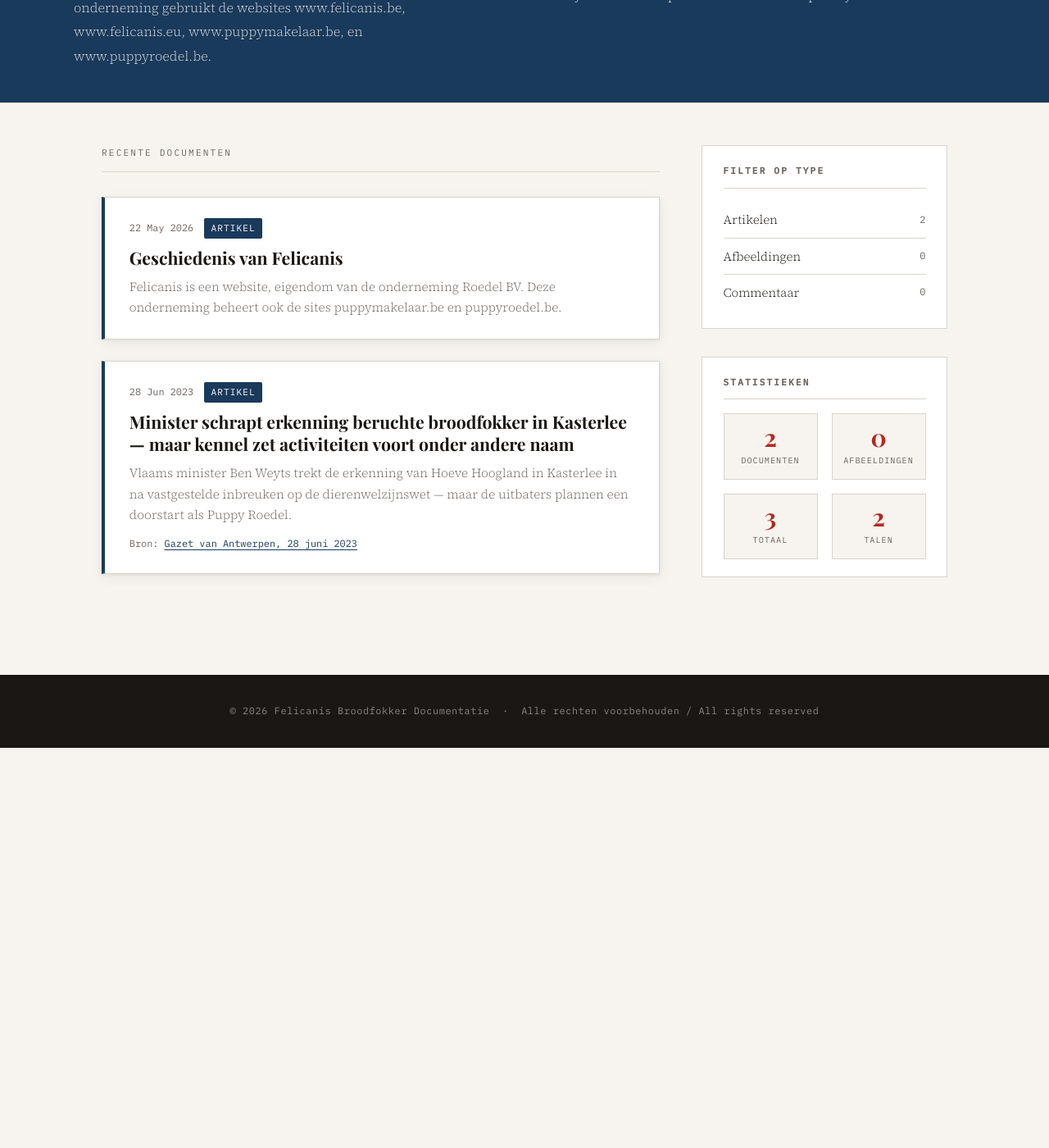
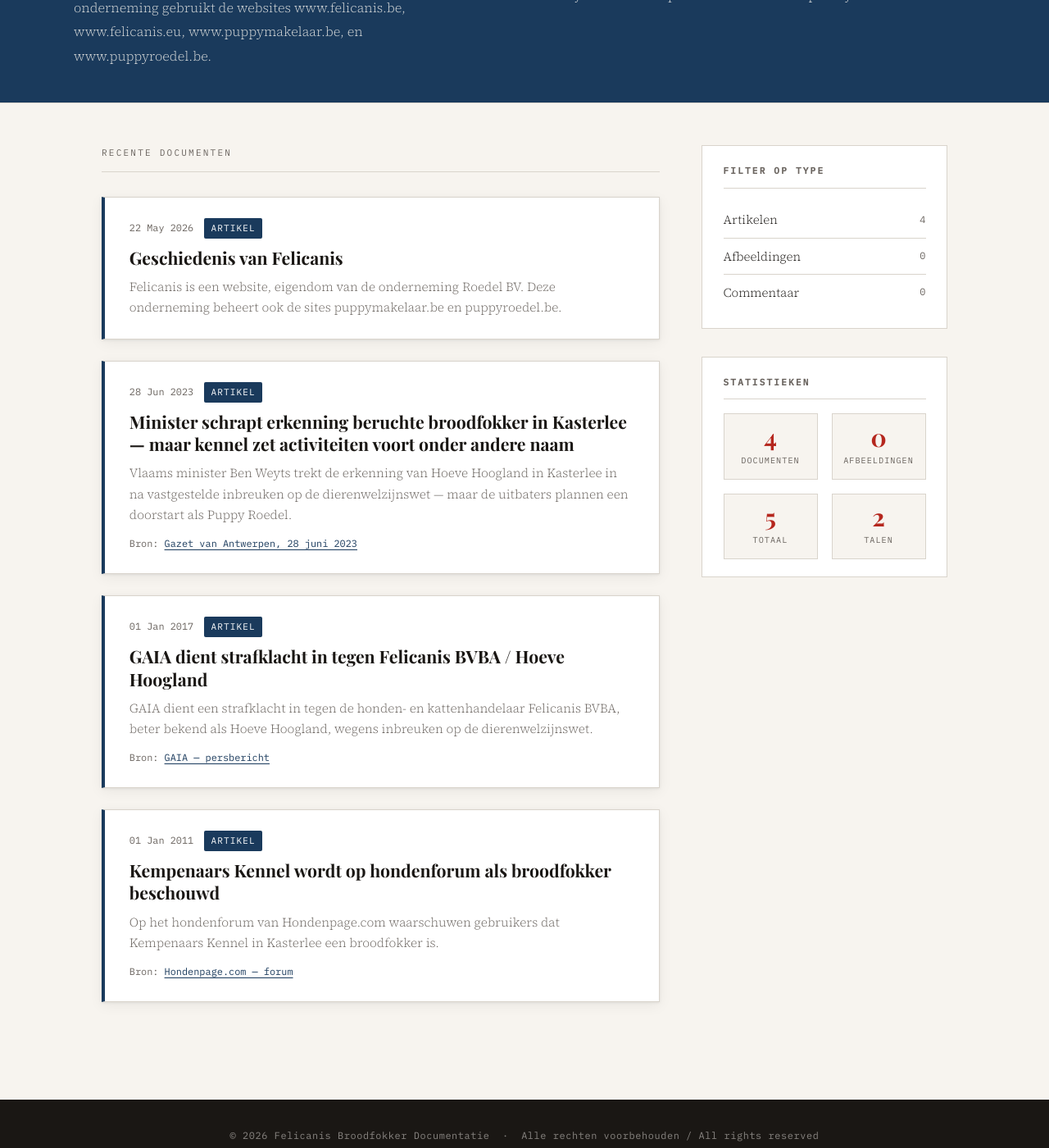
Before and after one commit to quintenluyten2/fokker_site, a Jekyll site: the page built from nl/index.html, in a window 1280 px wide and 1400 px high, scrolled down 316 px. Shown: the whole window at 82% size. Built offline with Jekyll 4.4.1, drawn with Linux system fonts in a browser that asks for light colours; some web fonts are replaced; before the commit the page ends 1228 px from its top, so only the background shows below that.

Commit message:
Make Geschiedenis van Felicanis the Tijdlijn page; add stub articles
- Permalink /nl/tijdlijn/ pinned to the Geschiedenis post
- All "Bron" → "Zie ook" with links to internal articles
- New stubs: Kempenaars Kennel hondenforum (2011), GAIA strafklacht (2017)
- Nav: Tijdlijn tab gets active class when on /nl/tijdlijn/

Co-Authored-By: Claude Sonnet 4.6 <noreply@anthropic.com>

```diff
--- a/_includes/nav.html
+++ b/_includes/nav.html
@@ -7,7 +7,7 @@
     <a href="{{ '/' | append: lang | append: '/bewijsmateriaal/' | relative_url }}">
       {% if lang == 'nl' %}Bewijsmateriaal{% else %}Evidence{% endif %}
     </a>
-    <a href="{{ '/' | append: lang | append: '/tijdlijn/' | relative_url }}">
+    <a href="{{ '/' | append: lang | append: '/tijdlijn/' | relative_url }}"{% if page.url == '/nl/tijdlijn/' or page.url == '/en/tijdlijn/' %} class="active"{% endif %}>
       {% if lang == 'nl' %}Tijdlijn{% else %}Timeline{% endif %}
     </a>
     <a href="{{ '/' | append: lang | append: '/over/' | relative_url }}">
--- /dev/null
+++ b/nl/_posts/2011-01-01-kempenaars-kennel-broodfokker.md
@@ -0,0 +1,9 @@
+---
+title: "Kempenaars Kennel wordt op hondenforum als broodfokker beschouwd"
+type: article
+source: "https://www.hondenpage.com/hondenforum/85426/kempenaars-kennel-in-kasterlee.php"
+source_label: "Hondenpage.com — forum"
+excerpt: "Op het hondenforum van Hondenpage.com waarschuwen gebruikers dat Kempenaars Kennel in Kasterlee een broodfokker is."
+---
+
+Op het hondenforum van Hondenpage.com waarschuwen gebruikers dat Kempenaars Kennel in Kasterlee een broodfokker is.
--- /dev/null
+++ b/nl/_posts/2017-01-01-gaia-strafklacht-felicanis.md
@@ -0,0 +1,9 @@
+---
+title: "GAIA dient strafklacht in tegen Felicanis BVBA / Hoeve Hoogland"
+type: article
+source: "https://www.gaia.be/nl/nieuws/gaia-dient-strafklacht-tegen-honden-en-kattenhandelaar-felicanis-bvba-hoeve-hoogland-uit"
+source_label: "GAIA — persbericht"
+excerpt: "GAIA dient een strafklacht in tegen de honden- en kattenhandelaar Felicanis BVBA, beter bekend als Hoeve Hoogland, wegens inbreuken op de dierenwelzijnswet."
+---
+
+GAIA dient een strafklacht in tegen de honden- en kattenhandelaar Felicanis BVBA, beter bekend als Hoeve Hoogland, wegens inbreuken op de dierenwelzijnswet.
--- a/nl/_posts/2026-05-22-geschiedenis-van-felicanis.md
+++ b/nl/_posts/2026-05-22-geschiedenis-van-felicanis.md
@@ -10,13 +11,13 @@ Felicanis is een website, eigendom van de onderneming Roedel BV. Deze ondernemin
 
 Al in 2011 werd Kempenaars Kennel in Kasterlee op een hondenforum bestempeld als broodfokker.
 
-> Bron: [Hondenforum — Kempenaars Kennel in Kasterlee](https://www.hondenpage.com/hondenforum/85426/kempenaars-kennel-in-kasterlee.php)
+> Zie ook: [Kempenaars Kennel wordt op hondenforum als broodfokker beschouwd](/nl/2011/01/01/kempenaars-kennel-broodfokker/)
 
 ## Faillissement Kempenaars Kennel — 400 honden achtergelaten (2016)
 
 Op 24 maart 2016 ging Just Dogs — de onderneming achter Kempenaars Kennel — failliet. De onderneming liet ongeveer 400 honden achter in slechte omstandigheden. GAIA sloeg alarm over de staat van de dieren.
 
-> Bron: [GAIA — Strafklacht tegen Felicanis BVBA / Hoeve Hoogland](https://www.gaia.be/nl/nieuws/gaia-dient-strafklacht-tegen-honden-en-kattenhandelaar-felicanis-bvba-hoeve-hoogland-uit)
+> Zie ook: [GAIA dient strafklacht in tegen Felicanis BVBA / Hoeve Hoogland](/nl/2017/01/01/gaia-strafklacht-felicanis/)
 
 ## BVBA Hoeve Hoogland koopt niet-vergunde stallen over (2016–2023)
 
@@ -24,7 +25,7 @@ De eigenaar stopte niet met zijn activiteiten. BVBA Hoeve Hoogland kocht de niet
 
 Onder de naam Felicanis werden sindsdien meerdere puppy's met ernstige ziektes verkocht. Volgens GAIA werden de dieren op grote schaal geïmporteerd uit Oost-Europa — onder meer uit Tsjechië, Hongarije en Bulgarije — in dieronvriendelijke omstandigheden, met ziektes en sterfgevallen tot gevolg.
 
-> Bron: [GAIA — Strafklacht tegen Felicanis BVBA / Hoeve Hoogland](https://www.gaia.be/nl/nieuws/gaia-dient-strafklacht-tegen-honden-en-kattenhandelaar-felicanis-bvba-hoeve-hoogland-uit)
+> Zie ook: [GAIA dient strafklacht in tegen Felicanis BVBA / Hoeve Hoogland](/nl/2017/01/01/gaia-strafklacht-felicanis/)
 
 ## Erkenning ingetrokken — doorstart als Roedel BV (2023–heden)
 
```
Also changed, not shown: other parts of nl/_posts/2026-05-22-geschiedenis-van-felicanis.md (+1 -0 lines).
